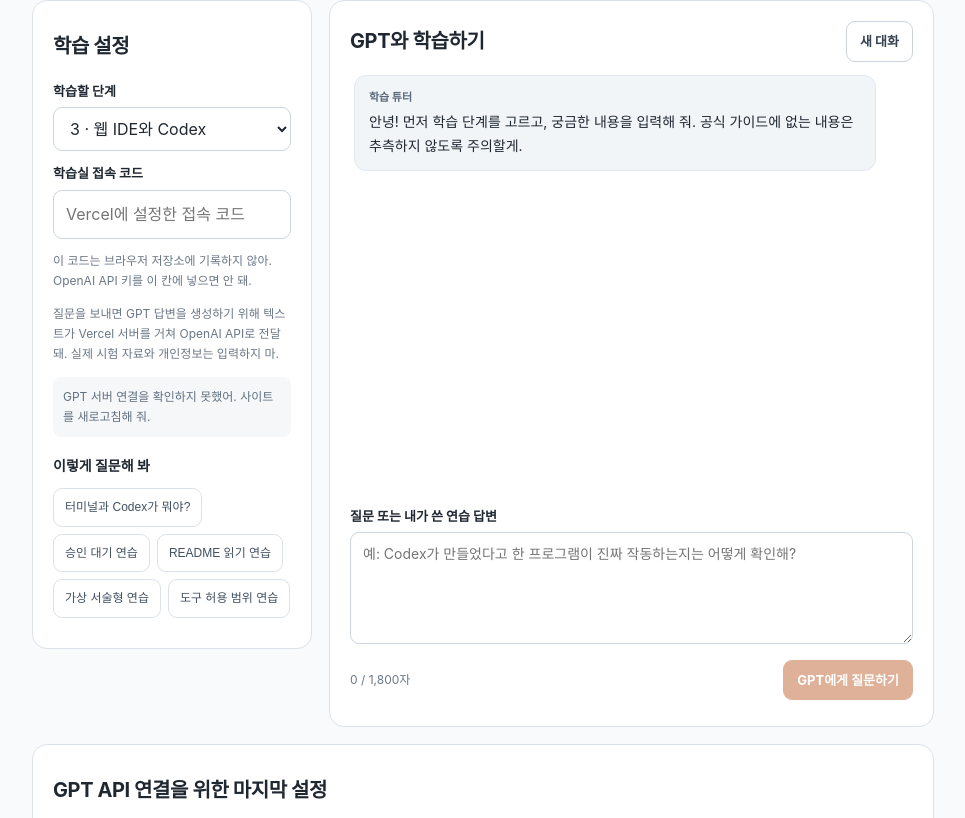
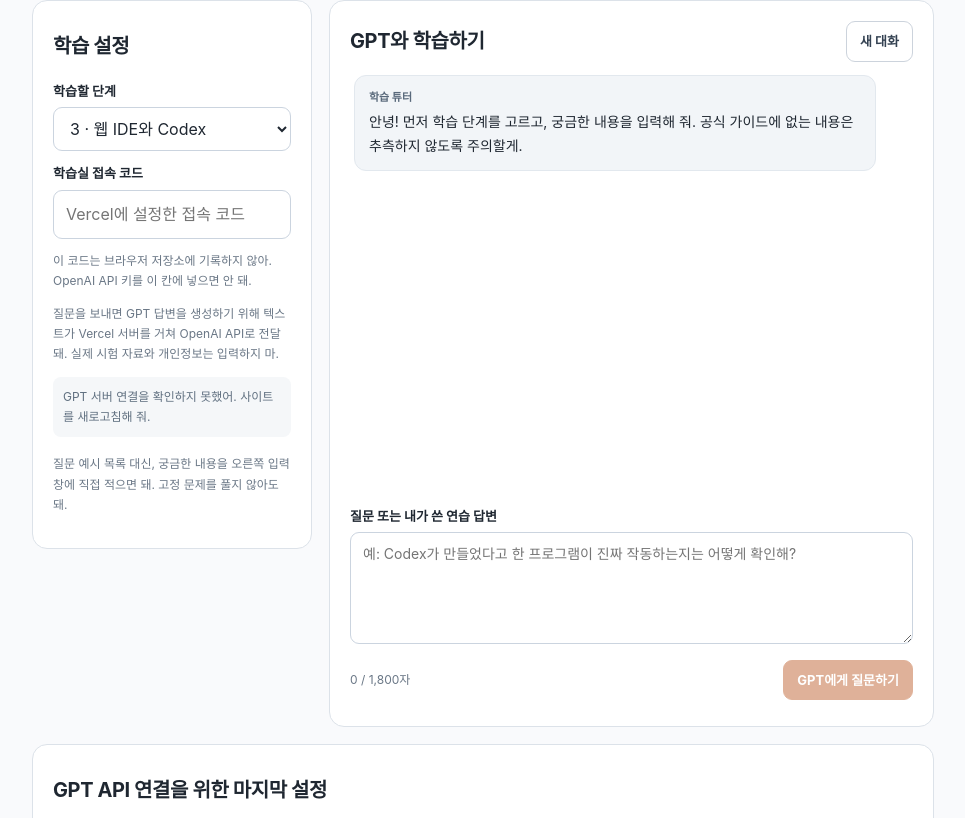
Before and after one commit to robosoo/KimJwa, a plain HTML site: page skhynix-round2/ai-tutor.html in a window 1280 px wide. Shown: the part 446-1264 px from the top of the page, without its empty margins (157-1122 px from the left). Drawn offline with Linux system fonts and the light colour scheme; no server answers.

Commit message:
refactor(round2): remove canned GPT tutor question suggestions, keep direct freeform chat

```diff
--- a/skhynix-round2/ai-tutor.html
+++ b/skhynix-round2/ai-tutor.html
@@ -56,8 +56,7 @@ code{background:#f0f3f7;padding:2px 5px;border-radius:5px;font-size:12px}
 <input id="code" type="password" autocomplete="off" spellcheck="false" placeholder="Vercel에 설정한 접속 코드" maxlength="128">
 <p class="tiny">이 코드는 브라우저 저장소에 기록하지 않아. OpenAI API 키를 이 칸에 넣으면 안 돼.</p><p class="tiny">질문을 보내면 GPT 답변을 생성하기 위해 텍스트가 Vercel 서버를 거쳐 OpenAI API로 전달돼. 실제 시험 자료와 개인정보는 입력하지 마.</p>
 <div class="status" id="service-status" role="status">서버 연결 상태 확인 중…</div>
-<h3 style="font-size:14px;margin:17px 0 8px">이렇게 질문해 봐</h3>
-<div class="pills" id="suggestions"><button class="prompt" type="button" data-prompt="터미널과 Codex가 뭔지 쉬운 비유로 설명해 줘.">터미널과 Codex가 뭐야?</button><button class="prompt" type="button" data-prompt="승인 대기 상태에서 어떤 명령을 거절해야 하는지 가상 사례 한 개를 만들어 줘.">승인 대기 연습</button><button class="prompt" type="button" data-prompt="README를 보고 어떤 조건을 확인해야 하는지 가상 과제를 1개 내 줘.">README 읽기 연습</button><button class="prompt" type="button" data-prompt="실제 기출이 아닌 가상의 5분 서술형 연습 질문을 한 개 내 줘. 내가 답하면 스스로 한 일과 검증 증거를 기준으로 피드백해 줘.">가상 서술형 연습</button><button class="prompt" type="button" data-prompt="Git Clone과 Git Push 차이를 설명하고 허용·금지 판단문제를 하나 내 줘.">도구 허용 범위 연습</button></div>
+<p class="tiny" style="margin-top:17px">질문 예시 목록 대신, 궁금한 내용을 오른쪽 입력창에 직접 적으면 돼. 고정 문제를 풀지 않아도 돼.</p>
 </aside>
 <section class="card" aria-label="GPT 학습 대화">
 <div class="row" style="margin:0 0 8px"><h2 style="margin:0">GPT와 학습하기</h2><button class="btn" type="button" id="clear">새 대화</button></div>
@@ -89,7 +88,7 @@ const $=id=>document.getElementById(id),chat=$('chat'),question=$('question'),fo
 let available=false,busy=false;let history=[];
 const insert=(who,msg)=>{const d=document.createElement('div');d.className='bubble '+(who==='user'?'user':'assistant');const small=document.createElement('small');small.textContent=who==='user'?'나':'GPT 학습 튜터';d.append(small,document.createTextNode(msg));chat.append(d);chat.scrollTop=chat.scrollHeight};
 const refresh=()=>{$('chars').textContent=question.value.length+' / 1,800자';send.disabled=busy||!available||!question.value.trim()};question.addEventListener('input',refresh);
-$('suggestions').querySelectorAll('[data-prompt]').forEach(btn=>btn.addEventListener('click',()=>{question.value=btn.dataset.prompt;refresh();question.focus()}));
+
 $('clear').addEventListener('click',()=>{history=[];chat.replaceChildren();insert('assistant','새 학습 대화를 시작했어. 지금까지 입력한 대화 내용은 이 탭에서 지웠어.');question.value='';feedback.textContent='';refresh()});
 $('topic').addEventListener('change',()=>{history=[];chat.replaceChildren();insert('assistant','학습 단계를 바꿨어. 이제 이 주제로 질문해 줘.');feedback.textContent=''});
 async function health(){
```
